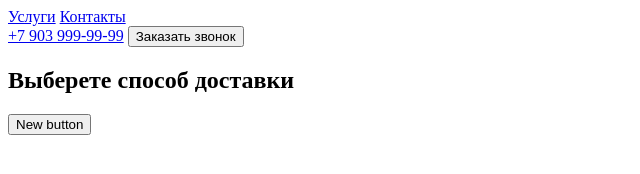
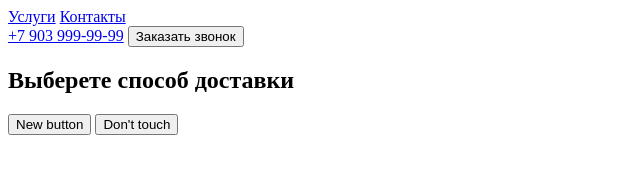
Before and after one commit to maxmesh90/special-app, a plain HTML site: page index.html in a window 1280 px wide. Shown: the whole page, without its empty margins (0-640 px from the left). Drawn offline with Linux system fonts and the light colour scheme.

Commit message:
new button added

```diff
--- a/index.html
+++ b/index.html
@@ -18,5 +18,6 @@
     </header>
     <h2>Выберете способ доставки</h2>
     <button>New button</button>
+    <button>Don't touch</button>
 </body>
 </html>
```
